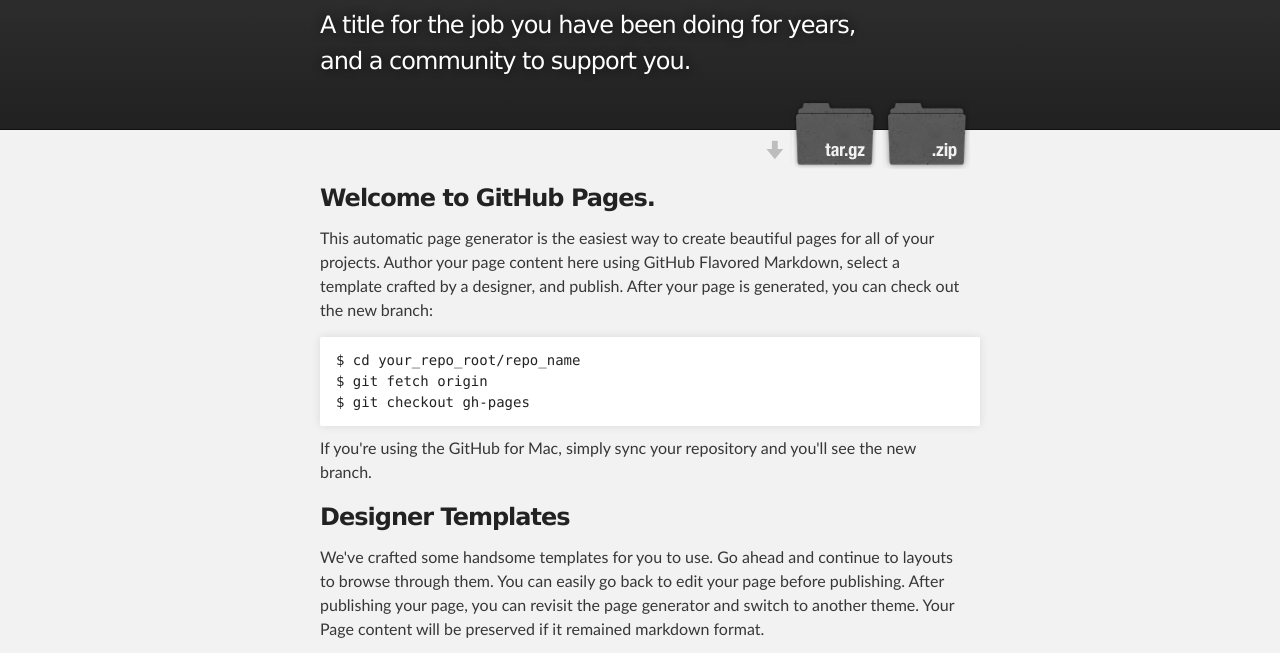
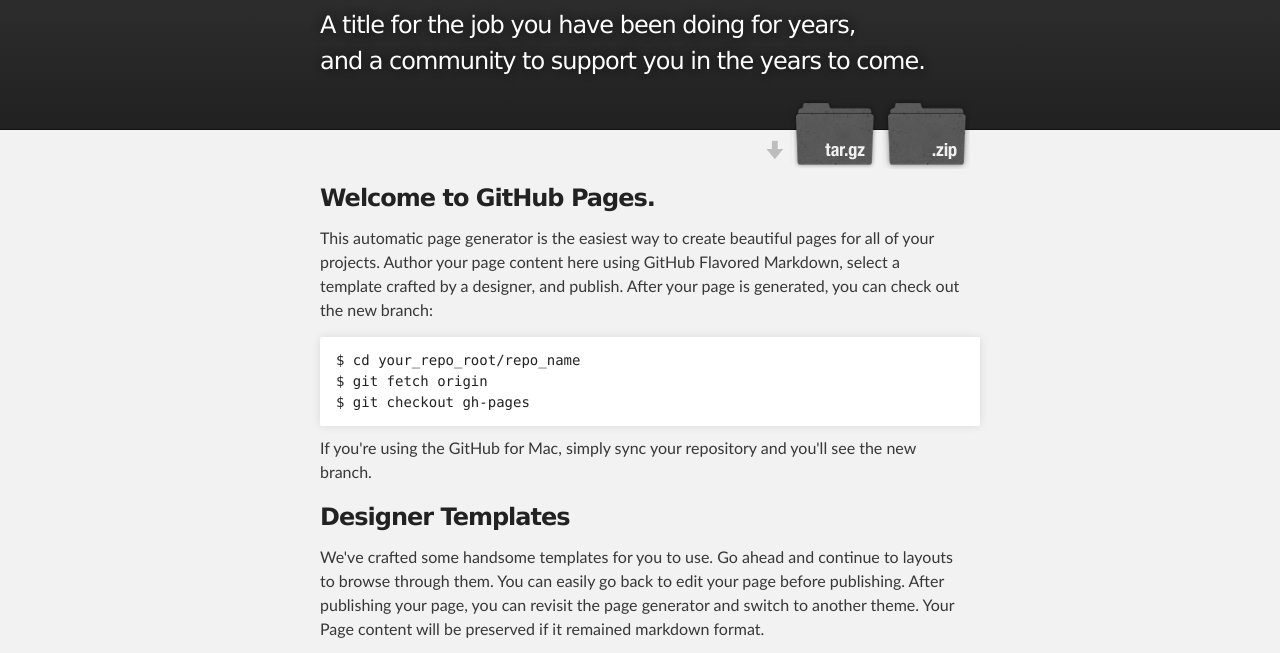
Before and after one commit to FamilyCTO/familycto.github.io-, a plain HTML site: page index.html in a window 1280 px wide. Shown: the part 116-769 px from the top of the page. Drawn offline with Linux system fonts and the light colour scheme.

Commit message:
Update index.html

```diff
--- a/index.html
+++ b/index.html
@@ -19,7 +19,7 @@
           <a id="forkme_banner" href="https://github.com/FamilyCTO/familycto.github.io-">View on GitHub</a>
 
           <h1 id="project_title">Family CTO</h1>
-          <h2 id="project_tagline">A title for the job you have been doing for years,<br/>and a community to support you.</h2>
+          <h2 id="project_tagline">A title for the job you have been doing for years,<br/>and a community to support you in the years to come.</h2>
 
             <section id="downloads">
               <a class="zip_download_link" href="https://github.com/FamilyCTO/familycto.github.io-/zipball/master">Download this project as a .zip file</a>
```
